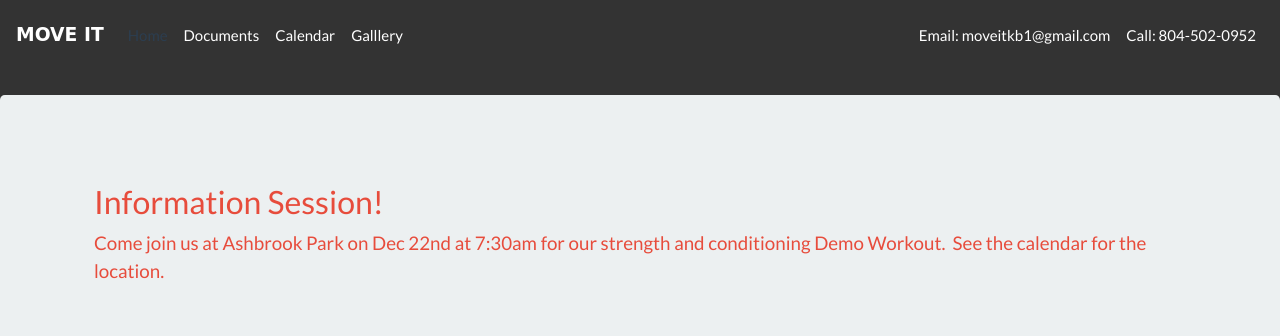
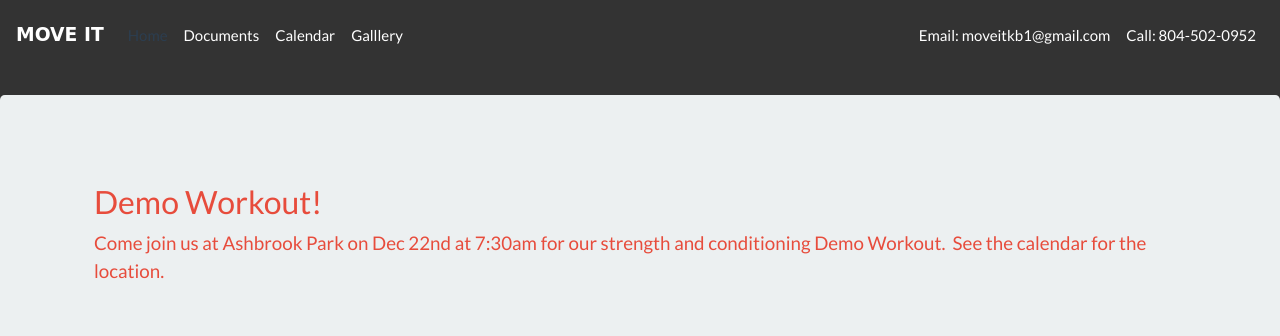
Before and after one commit to thedern/moveitkb, a plain HTML site: page moveit/index.html in a window 1280 px wide. Shown: the top 336 px of the page. Drawn offline with nearby package versions, Linux system fonts and the light colour scheme; a web font is replaced by a local one.

Commit message:
updated demo workout

```diff
--- a/moveit/index.html
+++ b/moveit/index.html
@@ -66,7 +66,7 @@
           <div class="row">
             <div class="col-md-12 mb-3 p-4 lead text-danger" id="banner">
               <h3>
-                Information Session!
+                Demo Workout!
               </h3>
               <p>
                 Come join us at Ashbrook Park on Dec 22nd at 7:30am for our
```
